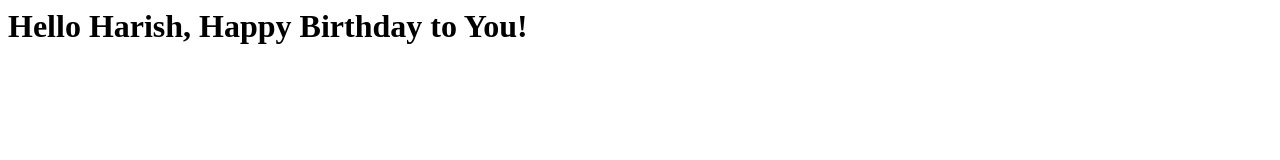
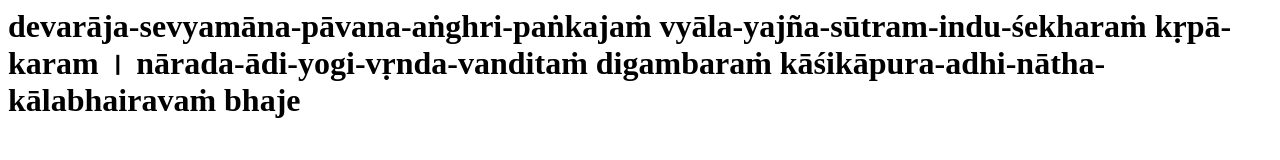
Before and after one commit to harishjh13/hello-harish, a plain HTML site: page index.html in a window 1280 px wide. Drawn offline with Linux system fonts and the light colour scheme.

Commit message:
update text to kalabhairava tantram

```diff
--- a/index.html
+++ b/index.html
@@ -1,6 +1,9 @@
 <html>
   <head><title>Happy Birthday</title></head>
   <body>
-    <h1>Hello Harish, Happy Birthday to You!</h1>
+    <h1>devarāja-sevyamāna-pāvana-aṅghri-paṅkajaṁ
+vyāla-yajña-sūtram-indu-śekharaṁ kṛpā-karam ।
+nārada-ādi-yogi-vṛnda-vanditaṁ digambaraṁ
+kāśikāpura-adhi-nātha-kālabhairavaṁ bhaje</h1>
   </body>
 </html>
```
